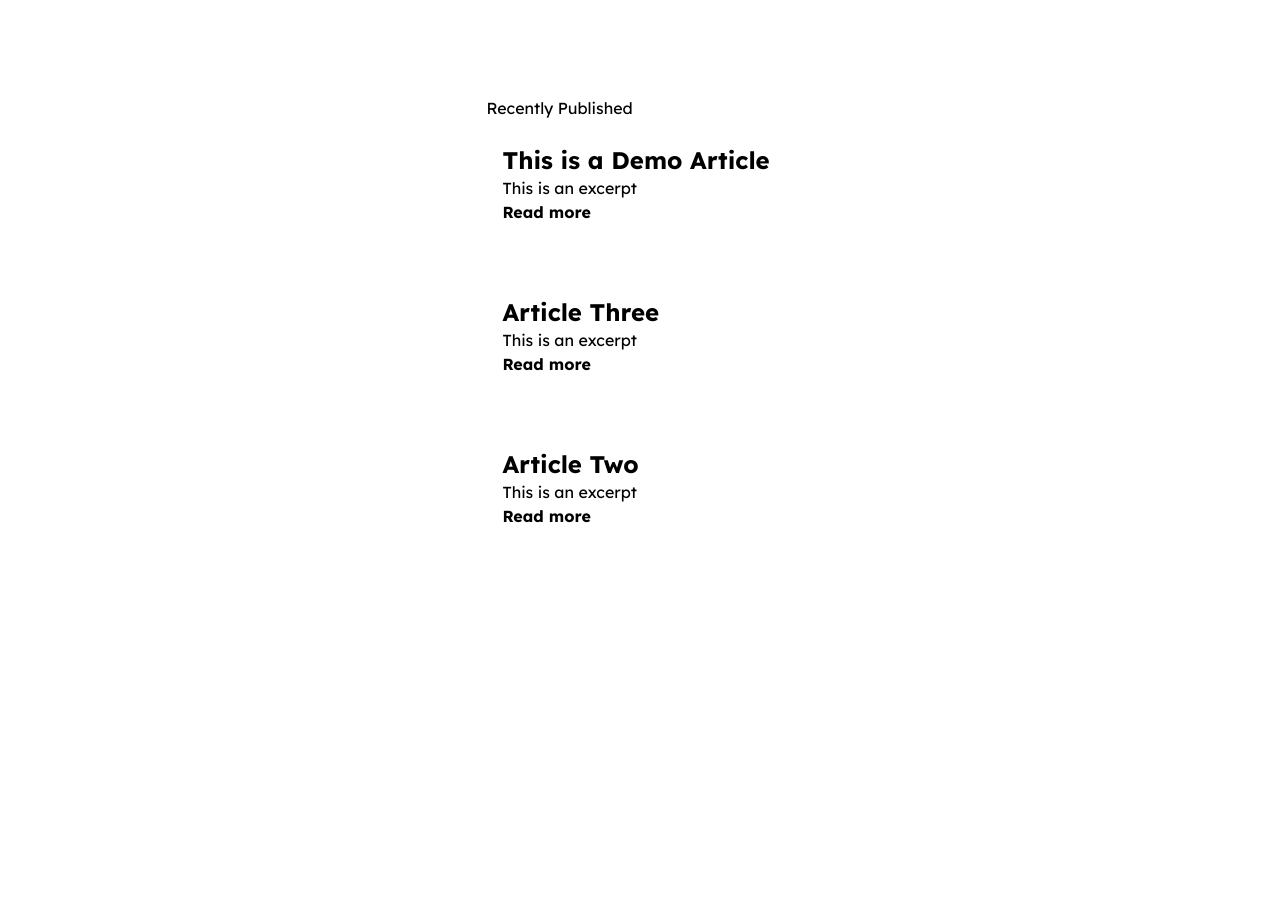
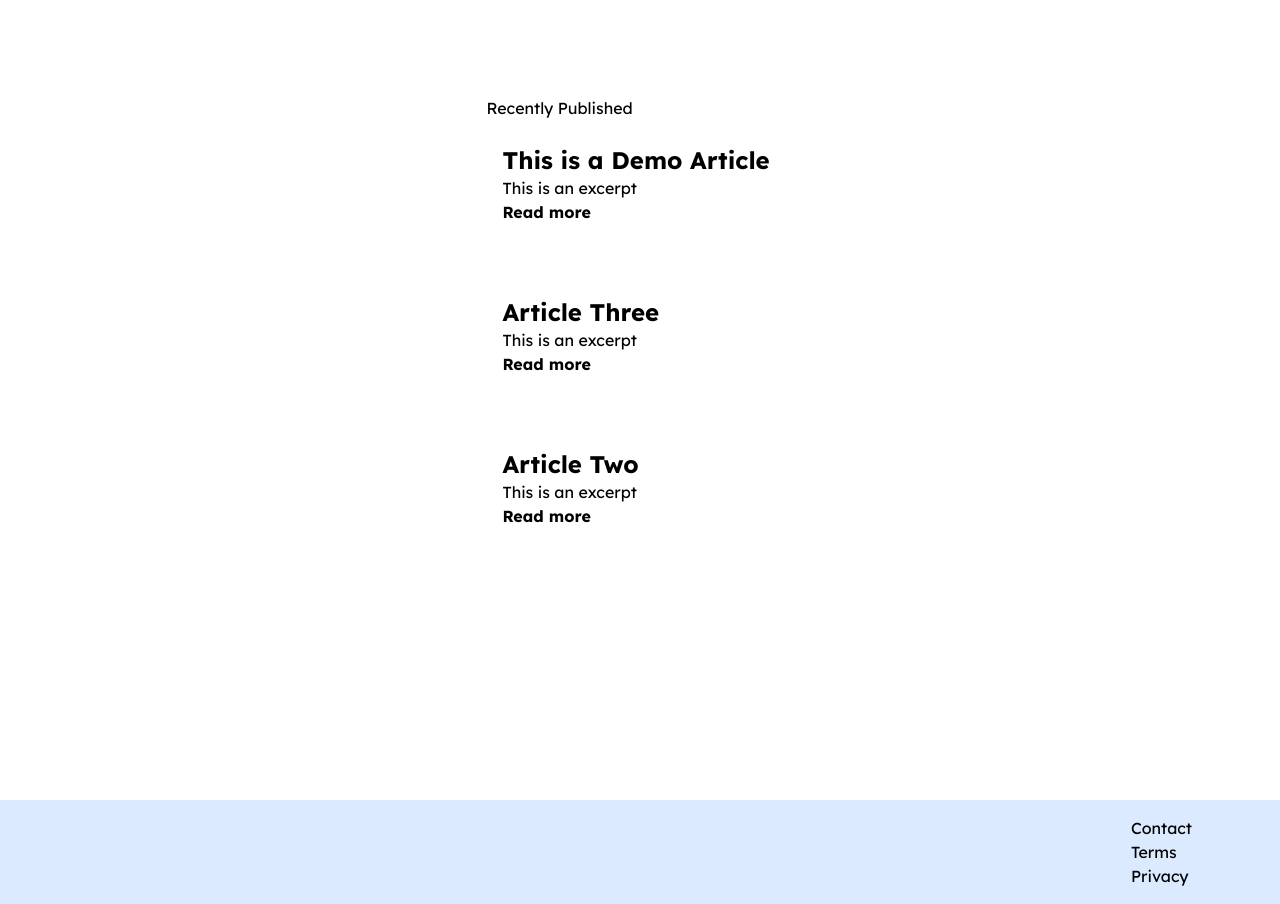
Before and after one commit to rbonk907/chilly-developer, a Next.js app: page / in a window 1280 px wide. Before the commit the page ends 800 px from the top, so only its background shows below. Built offline with nearby package versions, Linux system fonts and the light colour scheme; a web font is replaced by a local one.

Commit message:
create footer component

```diff
--- /dev/null
+++ b/app/components/Footer.tsx
@@ -0,0 +1,17 @@
+
+const Footer = () => {
+    return (
+        <footer className="bg-blue-100 relative z-20">
+            <div className="max-w-6xl mx-auto flex justify-between px-6 py-4">
+                <div></div>
+                <ul>
+                    <li>Contact</li>
+                    <li>Terms</li>
+                    <li>Privacy</li>
+                </ul>
+            </div>
+        </footer>
+    );
+}
+
+export default Footer;
--- a/app/layout.tsx
+++ b/app/layout.tsx
@@ -1,3 +1,5 @@
+import Footer from './components/Footer';
+import Header from './components/Header';
 import './globals.css'
 import { Chivo_Mono, Lexend } from "next/font/google";
 
@@ -27,6 +29,7 @@ export default function RootLayout({
     <html lang="en" className={`${lexend.variable} ${chivo_mono.variable}`}>
       <body>
         {children}
+        <Footer />
       </body>
     </html>
   )
```
